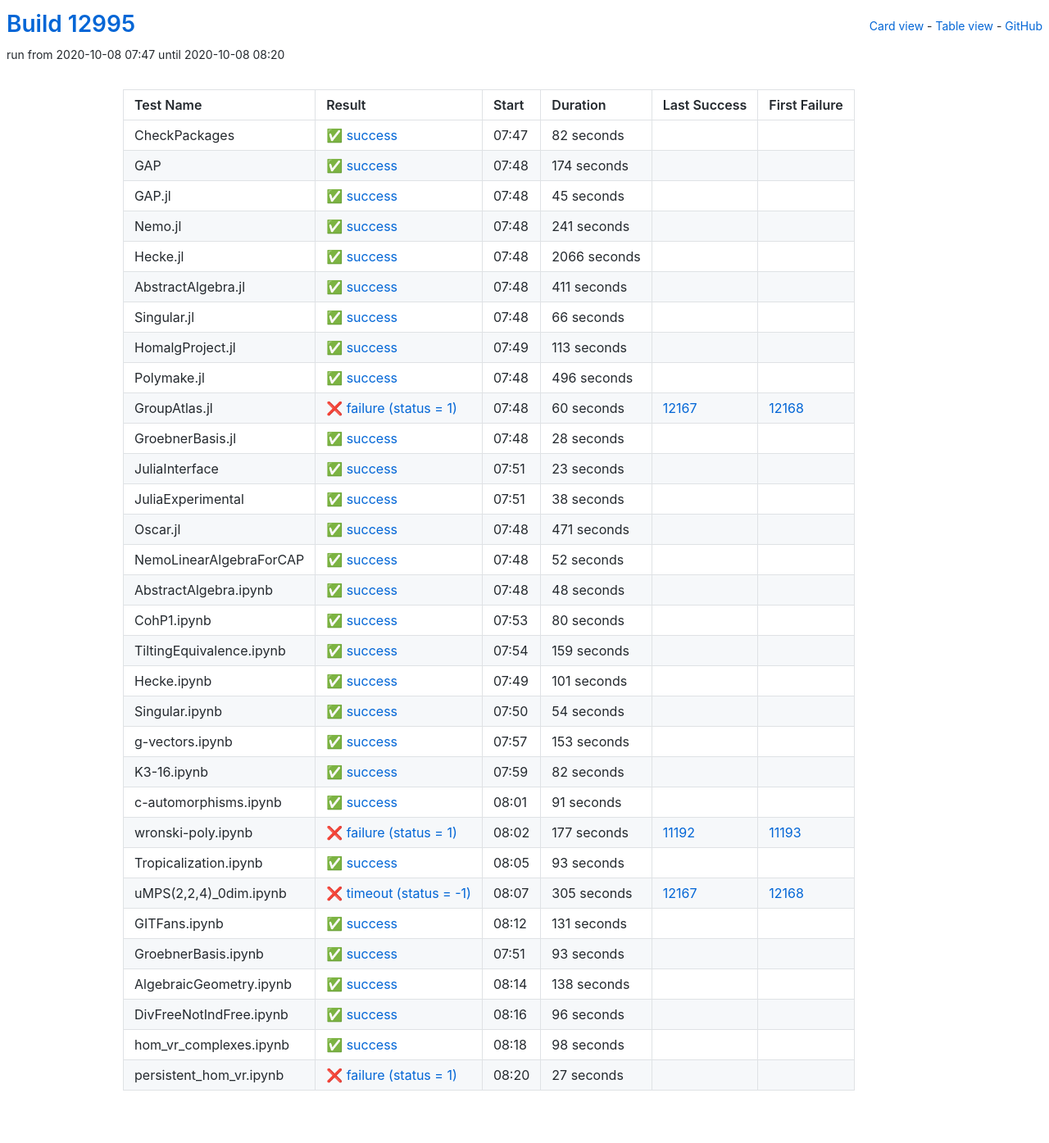
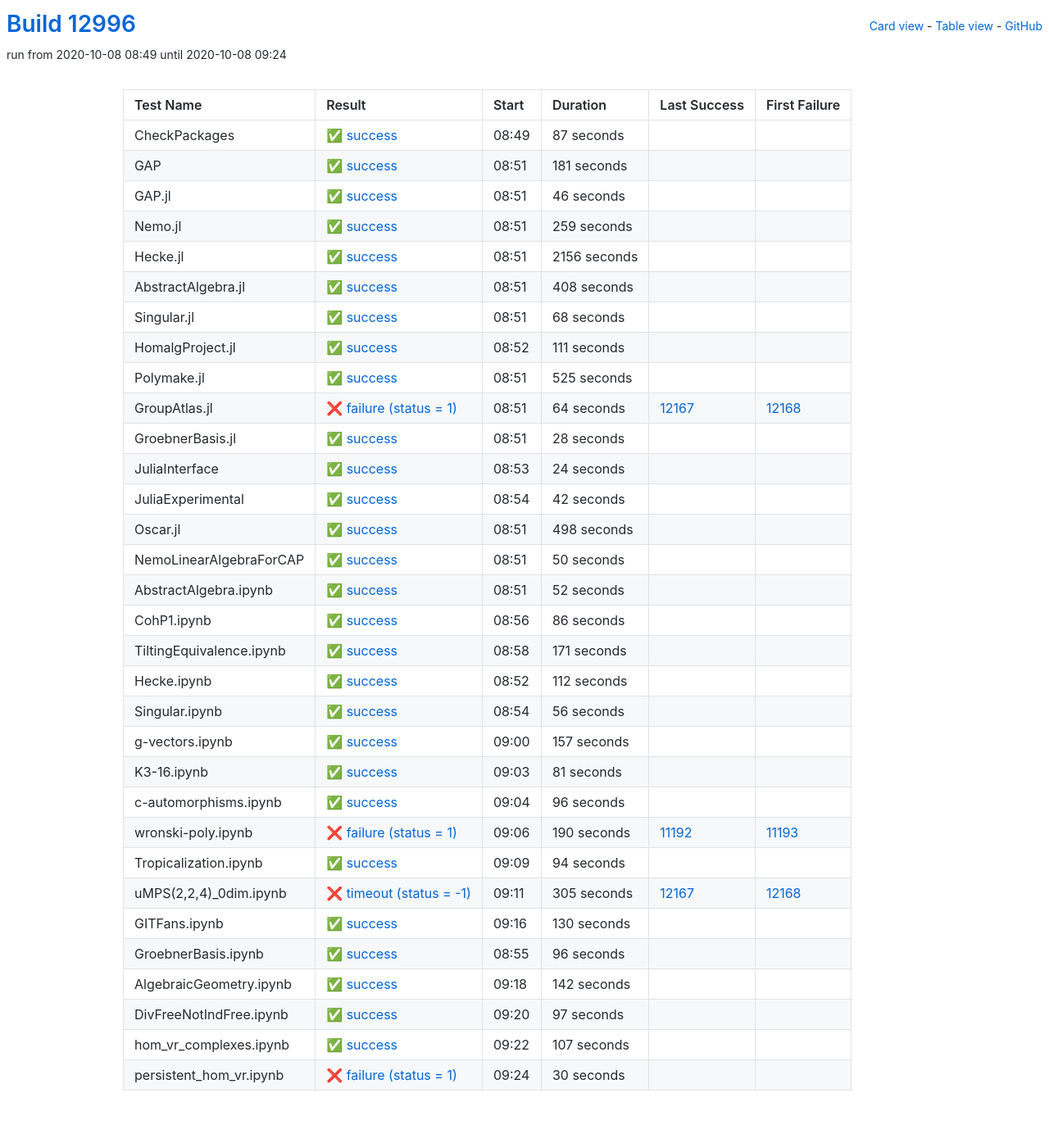
Before and after one commit to oscar-system/oscar-ci-status, a Jekyll site: the page built from table.html, in a window 1280 px wide. Shown: the whole page at 82% size. Built offline with Jekyll 4.4.1, drawn with Linux system fonts in a browser that asks for light colours.

Commit message:
Build #12996

```diff
--- a/_data/ci.yml
+++ b/_data/ci.yml
@@ -1,6 +1,6 @@
 ---
-build: 12995
-build_url: https://oscarci.mathematik.uni-kl.de/job/oscar/12995/
+build: 12996
+build_url: https://oscarci.mathematik.uni-kl.de/job/oscar/12996/
 job: oscar
 organization: oscar-system
 repo: oscar-ci-status
@@ -8,128 +8,128 @@
 tests:
 - name: CheckPackages
   id: checkpackages
-  log: https://oscarci.mathematik.uni-kl.de/job/oscar/12995/artifact/logs/build-12995/CheckPackages.log
-  start: 2020-10-08 07:47
+  log: https://oscarci.mathematik.uni-kl.de/job/oscar/12996/artifact/logs/build-12996/CheckPackages.log
+  start: 2020-10-08 08:49
   success: true
   exitcode: 0
   status: success
-  duration: 82
+  duration: 87
   last_success: false
   last_success_url:
   first_failure: false
   first_failure_url:
 - name: GAP
   id: gap
-  log: https://oscarci.mathematik.uni-kl.de/job/oscar/12995/artifact/logs/build-12995/GAP.log
-  start: 2020-10-08 07:48
+  log: https://oscarci.mathematik.uni-kl.de/job/oscar/12996/artifact/logs/build-12996/GAP.log
+  start: 2020-10-08 08:51
   success: true
   exitcode: 0
   status: success
-  duration: 174
+  duration: 181
   last_success: false
   last_success_url:
   first_failure: false
   first_failure_url:
 - name: GAP.jl
   id: gap-jl
-  log: https://oscarci.mathematik.uni-kl.de/job/oscar/12995/artifact/logs/build-12995/GAP.jl.log
-  start: 2020-10-08 07:48
+  log: https://oscarci.mathematik.uni-kl.de/job/oscar/12996/artifact/logs/build-12996/GAP.jl.log
+  start: 2020-10-08 08:51
   success: true
   exitcode: 0
   status: success
-  duration: 45
+  duration: 46
   last_success: false
   last_success_url:
   first_failure: false
   first_failure_url:
 - name: Nemo.jl
   id: nemo-jl
-  log: https://oscarci.mathematik.uni-kl.de/job/oscar/12995/artifact/logs/build-12995/Nemo.jl.log
-  start: 2020-10-08 07:48
+  log: https://oscarci.mathematik.uni-kl.de/job/oscar/12996/artifact/logs/build-12996/Nemo.jl.log
+  start: 2020-10-08 08:51
   success: true
   exitcode: 0
   status: success
-  duration: 241
+  duration: 259
   last_success: false
   last_success_url:
   first_failure: false
   first_failure_url:
 - name: Hecke.jl
   id: hecke-jl
-  log: https://oscarci.mathematik.uni-kl.de/job/oscar/12995/artifact/logs/build-12995/Hecke.jl.log
-  start: 2020-10-08 07:48
+  log: https://oscarci.mathematik.uni-kl.de/job/oscar/12996/artifact/logs/build-12996/Hecke.jl.log
+  start: 2020-10-08 08:51
   success: true
   exitcode: 0
   status: success
-  duration: 2066
+  duration: 2156
   last_success: false
   last_success_url:
   first_failure: false
   first_failure_url:
 - name: AbstractAlgebra.jl
   id: abstractalgebra-jl
-  log: https://oscarci.mathematik.uni-kl.de/job/oscar/12995/artifact/logs/build-12995/AbstractAlgebra.jl.log
-  start: 2020-10-08 07:48
+  log: https://oscarci.mathematik.uni-kl.de/job/oscar/12996/artifact/logs/build-12996/AbstractAlgebra.jl.log
+  start: 2020-10-08 08:51
   success: true
   exitcode: 0
   status: success
-  duration: 411
+  duration: 408
   last_success: false
   last_success_url:
   first_failure: false
   first_failure_url:
 - name: Singular.jl
   id: singular-jl
-  log: https://oscarci.mathematik.uni-kl.de/job/oscar/12995/artifact/logs/build-12995/Singular.jl.log
-  start: 2020-10-08 07:48
+  log: https://oscarci.mathematik.uni-kl.de/job/oscar/12996/artifact/logs/build-12996/Singular.jl.log
+  start: 2020-10-08 08:51
   success: true
   exitcode: 0
   status: success
-  duration: 66
+  duration: 68
   last_success: false
   last_success_url:
   first_failure: false
   first_failure_url:
 - name: HomalgProject.jl
   id: homalgproject-jl
-  log: https://oscarci.mathematik.uni-kl.de/job/oscar/12995/artifact/logs/build-12995/HomalgProject.jl.log
-  start: 2020-10-08 07:49
+  log: https://oscarci.mathematik.uni-kl.de/job/oscar/12996/artifact/logs/build-12996/HomalgProject.jl.log
+  start: 2020-10-08 08:52
   success: true
   exitcode: 0
   status: success
-  duration: 113
+  duration: 111
   last_success: false
   last_success_url:
   first_failure: false
   first_failure_url:
 - name: Polymake.jl
   id: polymake-jl
-  log: https://oscarci.mathematik.uni-kl.de/job/oscar/12995/artifact/logs/build-12995/Polymake.jl.log
-  start: 2020-10-08 07:48
+  log: https://oscarci.mathematik.uni-kl.de/job/oscar/12996/artifact/logs/build-12996/Polymake.jl.log
+  start: 2020-10-08 08:51
   success: true
   exitcode: 0
   status: success
-  duration: 496
+  duration: 525
   last_success: false
   last_success_url:
   first_failure: false
   first_failure_url:
 - name: GroupAtlas.jl
   id: groupatlas-jl
-  log: https://oscarci.mathematik.uni-kl.de/job/oscar/12995/artifact/logs/build-12995/GroupAtlas.jl.log
-  start: 2020-10-08 07:48
+  log: https://oscarci.mathematik.uni-kl.de/job/oscar/12996/artifact/logs/build-12996/GroupAtlas.jl.log
+  start: 2020-10-08 08:51
   success: false
   exitcode: 1
   status: failure
-  duration: 60
+  duration: 64
   last_success: 12167
   last_success_url: https://oscarci.mathematik.uni-kl.de/job/oscar/12167/
   first_failure: 12168
   first_failure_url: https://oscarci.mathematik.uni-kl.de/job/oscar/12168/
 - name: GroebnerBasis.jl
   id: groebnerbasis-jl
-  log: https://oscarci.mathematik.uni-kl.de/job/oscar/12995/artifact/logs/build-12995/GroebnerBasis.jl.log
-  start: 2020-10-08 07:48
+  log: https://oscarci.mathematik.uni-kl.de/job/oscar/12996/artifact/logs/build-12996/GroebnerBasis.jl.log
+  start: 2020-10-08 08:51
   success: true
   exitcode: 0
   status: success
@@ -140,44 +140,56 @@
   first_failure_url:
 - name: JuliaInterface
   id: juliainterface
-  log: https://oscarci.mathematik.uni-kl.de/job/oscar/12995/artifact/logs/build-12995/JuliaInterface.log
-  start: 2020-10-08 07:51
+  log: https://oscarci.mathematik.uni-kl.de/job/oscar/12996/artifact/logs/build-12996/JuliaInterface.log
+  start: 2020-10-08 08:53
   success: true
   exitcode: 0
   status: success
-  duration: 23
+  duration: 24
   last_success: false
   last_success_url:
   first_failure: false
   first_failure_url:
 - name: JuliaExperimental
   id: juliaexperimental
-  log: https://oscarci.mathematik.uni-kl.de/job/oscar/12995/artifact/logs/build-12995/JuliaExperimental.log
-  start: 2020-10-08 07:51
+  log: https://oscarci.mathematik.uni-kl.de/job/oscar/12996/artifact/logs/build-12996/JuliaExperimental.log
+  start: 2020-10-08 08:54
   success: true
   exitcode: 0
   status: success
-  duration: 38
+  duration: 42
   last_success: false
   last_success_url:
   first_failure: false
   first_failure_url:
 - name: Oscar.jl
   id: oscar-jl
-  log: https://oscarci.mathematik.uni-kl.de/job/oscar/12995/artifact/logs/build-12995/Oscar.jl.log
-  start: 2020-10-08 07:48
+  log: https://oscarci.mathematik.uni-kl.de/job/oscar/12996/artifact/logs/build-12996/Oscar.jl.log
+  start: 2020-10-08 08:51
   success: true
   exitcode: 0
   status: success
-  duration: 471
+  duration: 498
   last_success: false
   last_success_url:
   first_failure: false
   first_failure_url:
 - name: NemoLinearAlgebraForCAP
   id: nemolinearalgebraforcap
-  log: https://oscarci.mathematik.uni-kl.de/job/oscar/12995/artifact/logs/build-12995/NemoLinearAlgebraForCAP.log
-  start: 2020-10-08 07:48
+  log: https://oscarci.mathematik.uni-kl.de/job/oscar/12996/artifact/logs/build-12996/NemoLinearAlgebraForCAP.log
+  start: 2020-10-08 08:51
+  success: true
+  exitcode: 0
+  status: success
+  duration: 50
+  last_success: false
+  last_success_url:
+  first_failure: false
+  first_failure_url:
+- name: AbstractAlgebra.ipynb
+  id: abstractalgebra-ipynb
+  log: https://oscarci.mathematik.uni-kl.de/job/oscar/12996/artifact/logs/build-12996/AbstractAlgebra.ipynb.log
+  start: 2020-10-08 08:51
   success: true
   exitcode: 0
   status: success
@@ -186,130 +198,118 @@
   last_success_url:
   first_failure: false
   first_failure_url:
-- name: AbstractAlgebra.ipynb
-  id: abstractalgebra-ipynb
-  log: https://oscarci.mathematik.uni-kl.de/job/oscar/12995/artifact/logs/build-12995/AbstractAlgebra.ipynb.log
-  start: 2020-10-08 07:48
+- name: CohP1.ipynb
+  id: cohp1-ipynb
+  log: https://oscarci.mathematik.uni-kl.de/job/oscar/12996/artifact/logs/build-12996/CohP1.ipynb.log
+  start: 2020-10-08 08:56
   success: true
   exitcode: 0
   status: success
-  duration: 48
-  last_success: false
-  last_success_url:
-  first_failure: false
-  first_failure_url:
-- name: CohP1.ipynb
-  id: cohp1-ipynb
-  log: https://oscarci.mathematik.uni-kl.de/job/oscar/12995/artifact/logs/build-12995/CohP1.ipynb.log
-  start: 2020-10-08 07:53
-  success: true
-  exitcode: 0
-  status: success
-  duration: 80
+  duration: 86
   last_success: false
   last_success_url:
   first_failure: false
   first_failure_url:
 - name: TiltingEquivalence.ipynb
   id: tiltingequivalence-ipynb
-  log: https://oscarci.mathematik.uni-kl.de/job/oscar/12995/artifact/logs/build-12995/TiltingEquivalence.ipynb.log
-  start: 2020-10-08 07:54
+  log: https://oscarci.mathematik.uni-kl.de/job/oscar/12996/artifact/logs/build-12996/TiltingEquivalence.ipynb.log
+  start: 2020-10-08 08:58
   success: true
   exitcode: 0
   status: success
-  duration: 159
+  duration: 171
   last_success: false
   last_success_url:
   first_failure: false
   first_failure_url:
 - name: Hecke.ipynb
   id: hecke-ipynb
-  log: https://oscarci.mathematik.uni-kl.de/job/oscar/12995/artifact/logs/build-12995/Hecke.ipynb.log
-  start: 2020-10-08 07:49
+  log: https://oscarci.mathematik.uni-kl.de/job/oscar/12996/artifact/logs/build-12996/Hecke.ipynb.log
+  start: 2020-10-08 08:52
   success: true
   exitcode: 0
   status: success
-  duration: 101
+  duration: 112
   last_success: false
   last_success_url:
   first_failure: false
   first_failure_url:
 - name: Singular.ipynb
   id: singular-ipynb
-  log: https://oscarci.mathematik.uni-kl.de/job/oscar/12995/artifact/logs/build-12995/Singular.ipynb.log
-  start: 2020-10-08 07:50
+  log: https://oscarci.mathematik.uni-kl.de/job/oscar/12996/artifact/logs/build-12996/Singular.ipynb.log
+  start: 2020-10-08 08:54
   success: true
   exitcode: 0
   status: success
-  duration: 54
+  duration: 56
   last_success: false
   last_success_url:
   first_failure: false
   first_failure_url:
 - name: g-vectors.ipynb
   id: g-vectors-ipynb
-  log: https://oscarci.mathematik.uni-kl.de/job/oscar/12995/artifact/logs/build-12995/g-vectors.ipynb.log
-  start: 2020-10-08 07:57
+  log: https://oscarci.mathematik.uni-kl.de/job/oscar/12996/artifact/logs/build-12996/g-vectors.ipynb.log
+  start: 2020-10-08 09:00
   success: true
   exitcode: 0
   status: success
-  duration: 153
+  duration: 157
   last_success: false
   last_success_url:
   first_failure: false
   first_failure_url:
 - name: K3-16.ipynb
   id: k3-16-ipynb
-  log: https://oscarci.mathematik.uni-kl.de/job/oscar/12995/artifact/logs/build-12995/K3-16.ipynb.log
-  start: 2020-10-08 07:59
+  log: https://oscarci.mathematik.uni-kl.de/job/oscar/12996/artifact/logs/build-12996/K3-16.ipynb.log
+  start: 2020-10-08 09:03
   success: true
   exitcode: 0
   status: success
-  duration: 82
+  duration: 81
   last_success: false
   last_success_url:
   first_failure: false
   first_failure_url:
 - name: c-automorphisms.ipynb
   id: c-automorphisms-ipynb
-  log: https://oscarci.mathematik.uni-kl.de/job/oscar/12995/artifact/logs/build-12995/c-automorphisms.ipynb.log
-  start: 2020-10-08 08:01
+  log: https://oscarci.mathematik.uni-kl.de/job/oscar/12996/artifact/logs/build-12996/c-automorphisms.ipynb.log
+  start: 2020-10-08 09:04
   success: true
   exitcode: 0
   status: success
-  duration: 91
+  duration: 96
   last_success: false
   last_success_url:
   first_failure: false
   first_failure_url:
 - name: wronski-poly.ipynb
   id: wronski-poly-ipynb
-  log: https://oscarci.mathematik.uni-kl.de/job/oscar/12995/artifact/logs/build-12995/wronski-poly.ipynb.log
-  start: 2020-10-08 08:02
+  log: https://oscarci.mathematik.uni-kl.de/job/oscar/12996/artifact/logs/build-12996/wronski-poly.ipynb.log
+  start: 2020-10-08 09:06
   success: false
   exitcode: 1
   status: failure
-  duration: 177
+  duration: 190
   last_success: 11192
   last_success_url: https://oscarci.mathematik.uni-kl.de/job/oscar/11192/
   first_failure: 11193
   first_failure_url: https://oscarci.mathematik.uni-kl.de/job/oscar/11193/
 - name: Tropicalization.ipynb
   id: tropicalization-ipynb
-  log: https://oscarci.mathematik.uni-kl.de/job/oscar/12995/artifact/logs/build-12995/Tropicalization.ipynb.log
-  start: 2020-10-08 08:05
+  log: https://oscarci.mathematik.uni-kl.de/job/oscar/12996/artifact/logs/build-12996/Tropicalization.ipynb.log
+  start: 2020-10-08 09:09
   success: true
   exitcode: 0
   status: success
-  duration: 93
+  duration: 94
   last_success: false
   last_success_url:
   first_failure: false
   first_failure_url:
 - name: uMPS(2,2,4)_0dim.ipynb
   id: umps-2-2-4-0dim-ipynb
-  log: https://oscarci.mathematik.uni-kl.de/job/oscar/12995/artifact/logs/build-12995/uMPS-2-2-4-_0dim.ipynb.log
-  start: 2020-10-08 08:07
+  log: https://oscarci.mathematik.uni-kl.de/job/oscar/12996/artifact/logs/build-12996/uMPS-2-2-4-_0dim.ipynb.log
+  start: 2020-10-08 09:11
   success: false
   exitcode: -1
   status: timeout
@@ -320,44 +320,20 @@
   first_failure_url: https://oscarci.mathematik.uni-kl.de/job/oscar/12168/
 - name: GITFans.ipynb
   id: gitfans-ipynb
-  log: https://oscarci.mathematik.uni-kl.de/job/oscar/12995/artifact/logs/build-12995/GITFans.ipynb.log
-  start: 2020-10-08 08:12
+  log: https://oscarci.mathematik.uni-kl.de/job/oscar/12996/artifact/logs/build-12996/GITFans.ipynb.log
+  start: 2020-10-08 09:16
   success: true
   exitcode: 0
   status: success
-  duration: 131
+  duration: 130
   last_success: false
   last_success_url:
   first_failure: false
   first_failure_url:
 - name: GroebnerBasis.ipynb
   id: groebnerbasis-ipynb
-  log: https://oscarci.mathematik.uni-kl.de/job/oscar/12995/artifact/logs/build-12995/GroebnerBasis.ipynb.log
-  start: 2020-10-08 07:51
-  success: true
-  exitcode: 0
-  status: success
-  duration: 93
-  last_success: false
-  last_success_url:
-  first_failure: false
-  first_failure_url:
-- name: AlgebraicGeometry.ipynb
-  id: algebraicgeometry-ipynb
-  log: https://oscarci.mathematik.uni-kl.de/job/oscar/12995/artifact/logs/build-12995/AlgebraicGeometry.ipynb.log
-  start: 2020-10-08 08:14
-  success: true
-  exitcode: 0
-  status: success
-  duration: 138
-  last_success: false
-  last_success_url:
-  first_failure: false
-  first_failure_url:
-- name: DivFreeNotIndFree.ipynb
-  id: divfreenotindfree-ipynb
-  log: https://oscarci.mathematik.uni-kl.de/job/oscar/12995/artifact/logs/build-12995/DivFreeNotIndFree.ipynb.log
-  start: 2020-10-08 08:16
+  log: https://oscarci.mathematik.uni-kl.de/job/oscar/12996/artifact/logs/build-12996/GroebnerBasis.ipynb.log
+  start: 2020-10-08 08:55
   success: true
   exitcode: 0
   status: success
@@ -366,26 +342,50 @@
   last_success_url:
   first_failure: false
   first_failure_url:
-- name: hom_vr_complexes.ipynb
-  id: hom-vr-complexes-ipynb
-  log: https://oscarci.mathematik.uni-kl.de/job/oscar/12995/artifact/logs/build-12995/hom_vr_complexes.ipynb.log
-  start: 2020-10-08 08:18
+- name: AlgebraicGeometry.ipynb
+  id: algebraicgeometry-ipynb
+  log: https://oscarci.mathematik.uni-kl.de/job/oscar/12996/artifact/logs/build-12996/AlgebraicGeometry.ipynb.log
+  start: 2020-10-08 09:18
   success: true
   exitcode: 0
   status: success
-  duration: 98
+  duration: 142
+  last_success: false
+  last_success_url:
+  first_failure: false
+  first_failure_url:
+- name: DivFreeNotIndFree.ipynb
+  id: divfreenotindfree-ipynb
+  log: https://oscarci.mathematik.uni-kl.de/job/oscar/12996/artifact/logs/build-12996/DivFreeNotIndFree.ipynb.log
+  start: 2020-10-08 09:20
+  success: true
+  exitcode: 0
+  status: success
+  duration: 97
+  last_success: false
+  last_success_url:
+  first_failure: false
+  first_failure_url:
+- name: hom_vr_complexes.ipynb
+  id: hom-vr-complexes-ipynb
+  log: https://oscarci.mathematik.uni-kl.de/job/oscar/12996/artifact/logs/build-12996/hom_vr_complexes.ipynb.log
+  start: 2020-10-08 09:22
+  success: true
+  exitcode: 0
+  status: success
+  duration: 107
   last_success: false
   last_success_url:
   first_failure: false
   first_failure_url:
 - name: persistent_hom_vr.ipynb
   id: persistent-hom-vr-ipynb
-  log: https://oscarci.mathematik.uni-kl.de/job/oscar/12995/artifact/logs/build-12995/persistent_hom_vr.ipynb.log
-  start: 2020-10-08 08:20
+  log: https://oscarci.mathematik.uni-kl.de/job/oscar/12996/artifact/logs/build-12996/persistent_hom_vr.ipynb.log
+  start: 2020-10-08 09:24
   success: false
   exitcode: 1
   status: failure
-  duration: 27
+  duration: 30
   last_success: false
   last_success_url:
   first_failure: false
```
Also changed, not shown: README.md.
